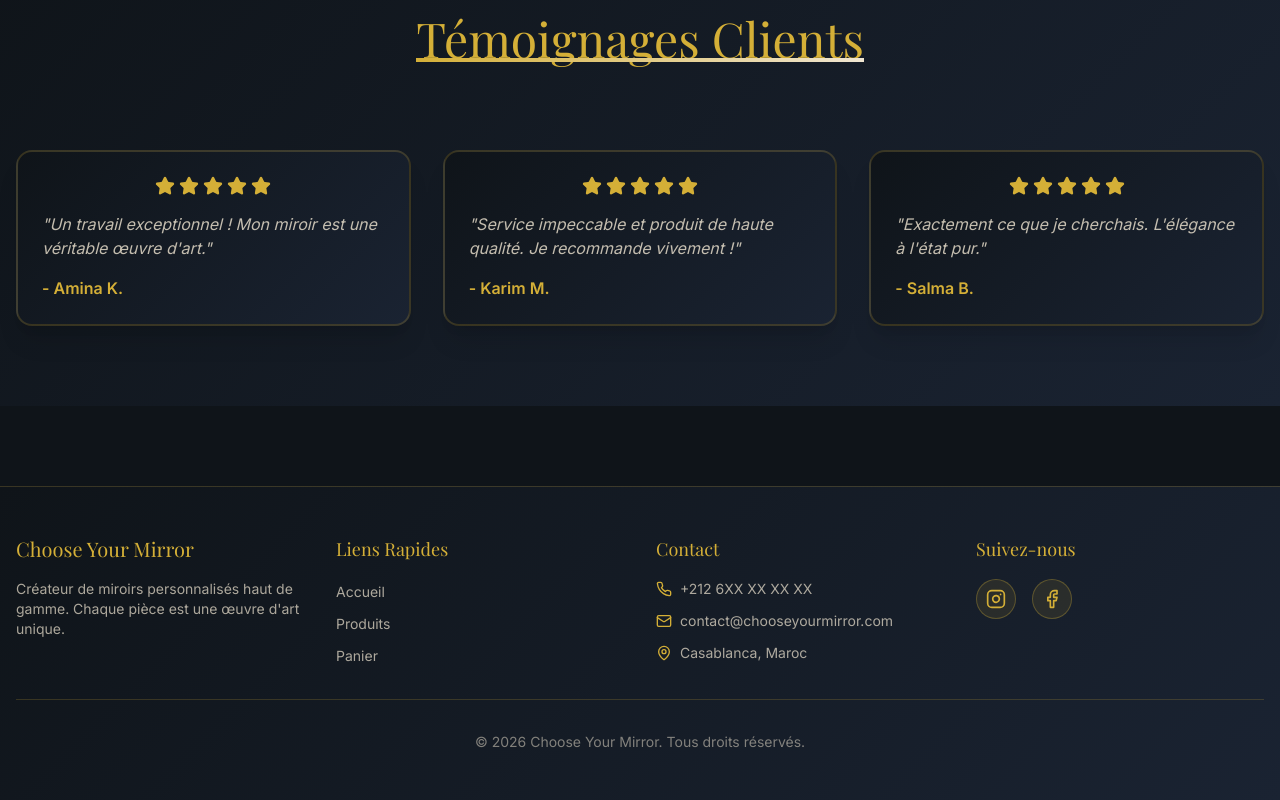
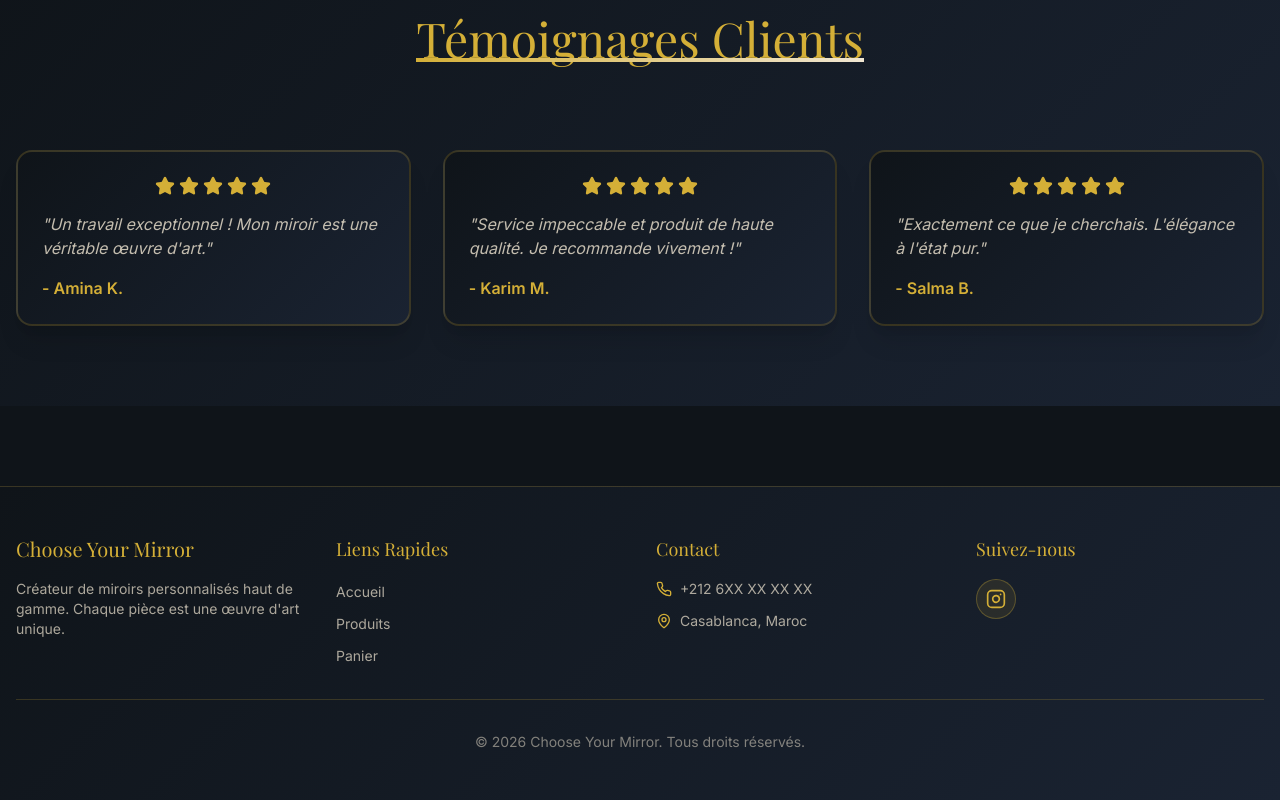
Before and after one commit to Mehdi205/choose-your-mirror, a Next.js app: page / in a window 1280 px wide. Shown: the part 2418-3218 px from the top of the page. Built offline with nearby package versions, Linux system fonts and the light colour scheme; a web font is replaced by a local one.

Commit message:
instagram edit

```diff
--- a/components/ui/Footer.tsx
+++ b/components/ui/Footer.tsx
@@ -46,10 +46,7 @@ export default function Footer() {
                 <Phone className="w-4 h-4 text-luxury-gold" />
                 <span>+212 6XX XX XX XX</span>
               </li>
-              <li className="flex items-center space-x-2 text-luxury-lightGold/70 text-sm">
-                <Mail className="w-4 h-4 text-luxury-gold" />
-                <span>contact@chooseyourmirror.com</span>
-              </li>
+
               <li className="flex items-center space-x-2 text-luxury-lightGold/70 text-sm">
                 <MapPin className="w-4 h-4 text-luxury-gold" />
                 <span>Casablanca, Maroc</span>
@@ -62,17 +59,12 @@ export default function Footer() {
             <h3 className="text-lg font-serif text-luxury-gold">Suivez-nous</h3>
             <div className="flex space-x-4">
               <a
-                href="#"
+                href="https://www.instagram.com/choose_your_mirror/?igsh=dTRyMzcweWdqbzVw"
                 className="w-10 h-10 rounded-full bg-luxury-gold/10 border border-luxury-gold/30 flex items-center justify-center hover:bg-luxury-gold/20 hover:border-luxury-gold transition-all duration-300"
               >
                 <Instagram className="w-5 h-5 text-luxury-gold" />
               </a>
-              <a
-                href="#"
-                className="w-10 h-10 rounded-full bg-luxury-gold/10 border border-luxury-gold/30 flex items-center justify-center hover:bg-luxury-gold/20 hover:border-luxury-gold transition-all duration-300"
-              >
-                <Facebook className="w-5 h-5 text-luxury-gold" />
-              </a>
+
             </div>
           </div>
         </div>
```
